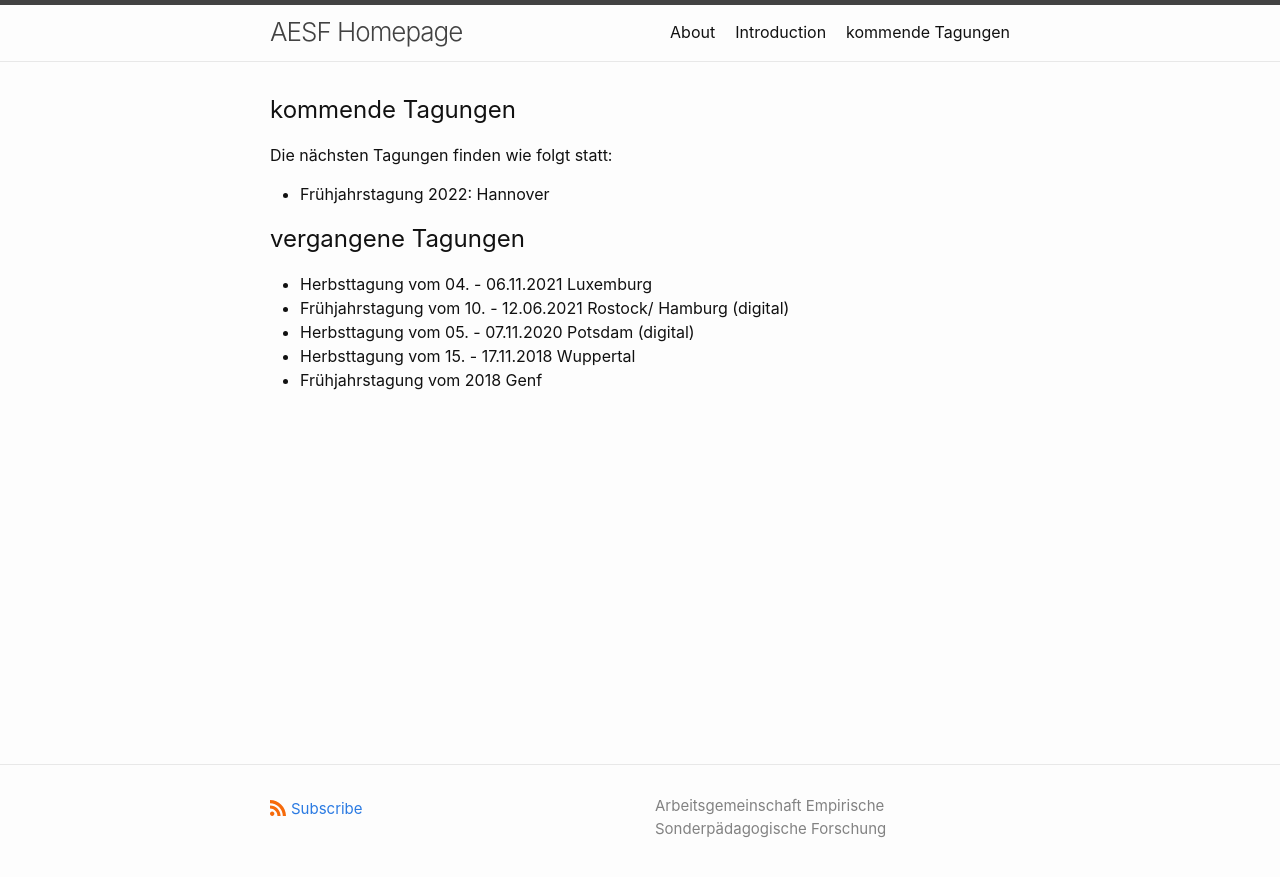
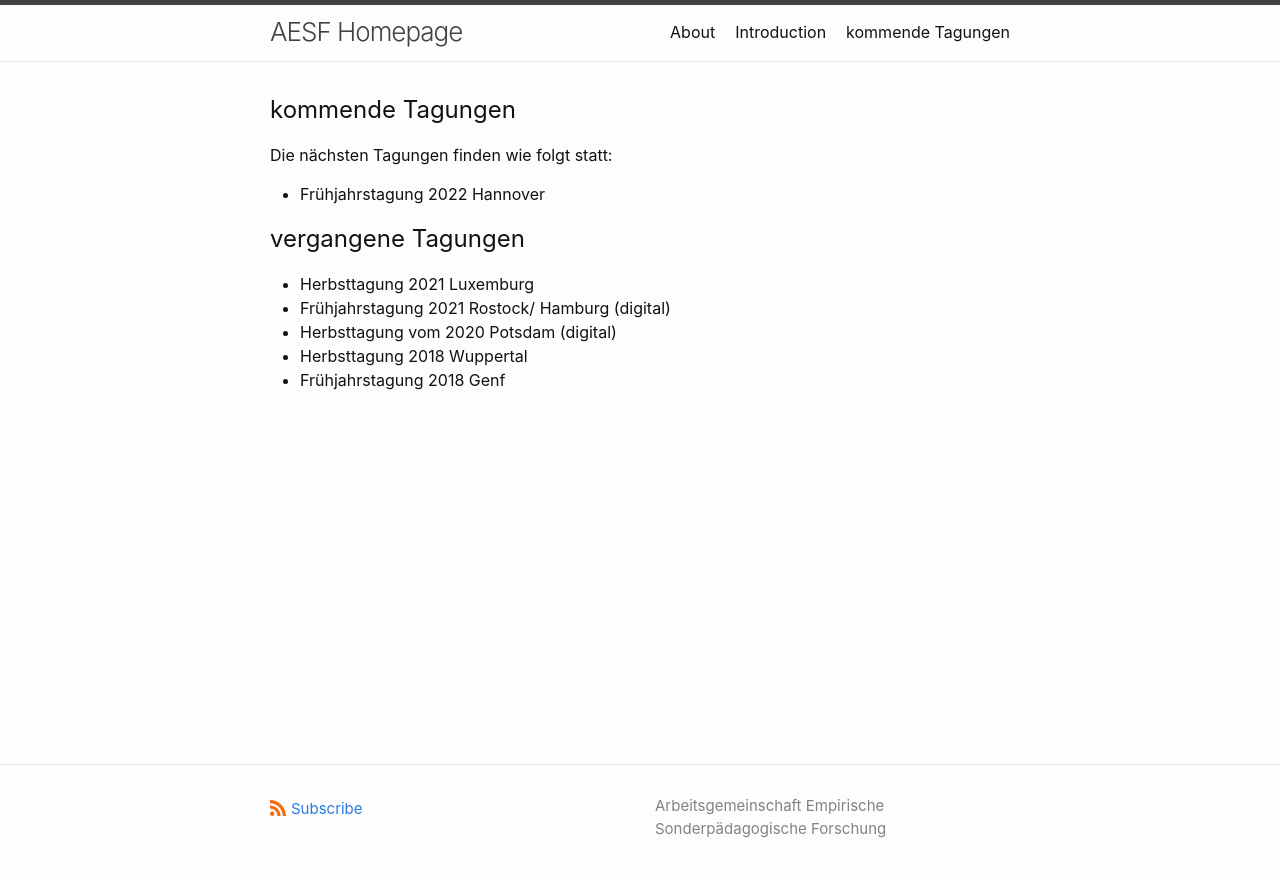
Before and after one commit to jazznbass/aesf_homepage, a Jekyll site: the page built from _pages/conferences.md, in a window 1280 px wide. Shown: the top 877 px of the page. Built offline with Jekyll 4.4.1, drawn with Linux system fonts in a browser that asks for light colours; our own code applies the rules of GitHub Pages for plain Markdown files.

Commit message:
Update conferences.md

```diff
--- a/_pages/conferences.md
+++ b/_pages/conferences.md
@@ -1,11 +1,11 @@
 ## kommende Tagungen
 Die nächsten Tagungen finden wie folgt statt:
-- Frühjahrstagung 2022: Hannover
+- Frühjahrstagung 2022 Hannover
 
 
 ## vergangene Tagungen
-- Herbsttagung vom 04. - 06.11.2021 Luxemburg
-- Frühjahrstagung vom 10. - 12.06.2021 Rostock/ Hamburg (digital)
-- Herbsttagung vom 05. - 07.11.2020 Potsdam (digital)
-- Herbsttagung vom 15. - 17.11.2018 Wuppertal
-- Frühjahrstagung vom 2018 Genf
+- Herbsttagung 2021   	Luxemburg
+- Frühjahrstagung 2021  Rostock/ Hamburg (digital)
+- Herbsttagung vom 2020 Potsdam (digital)
+- Herbsttagung 2018     Wuppertal
+- Frühjahrstagung 2018  Genf
```
